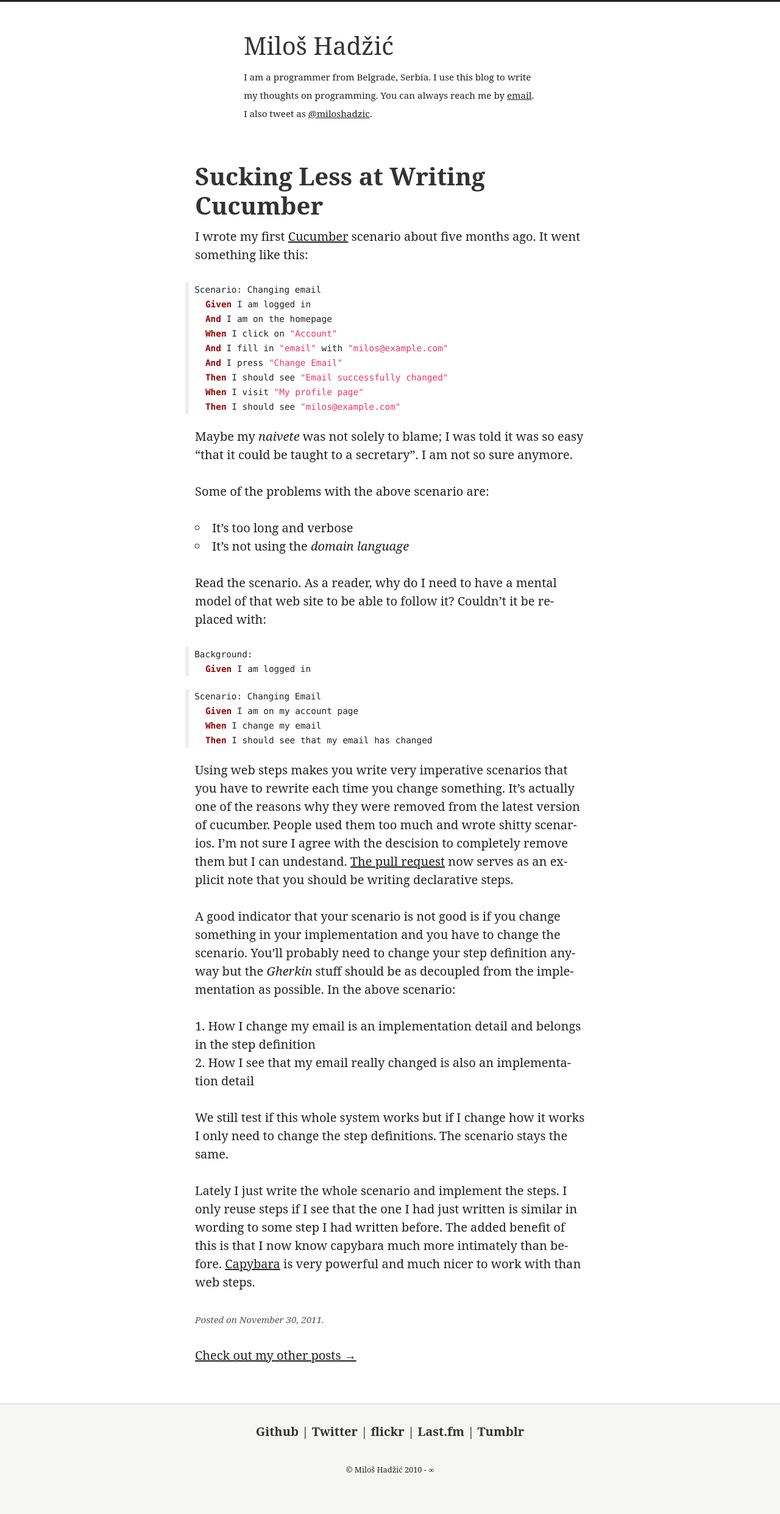
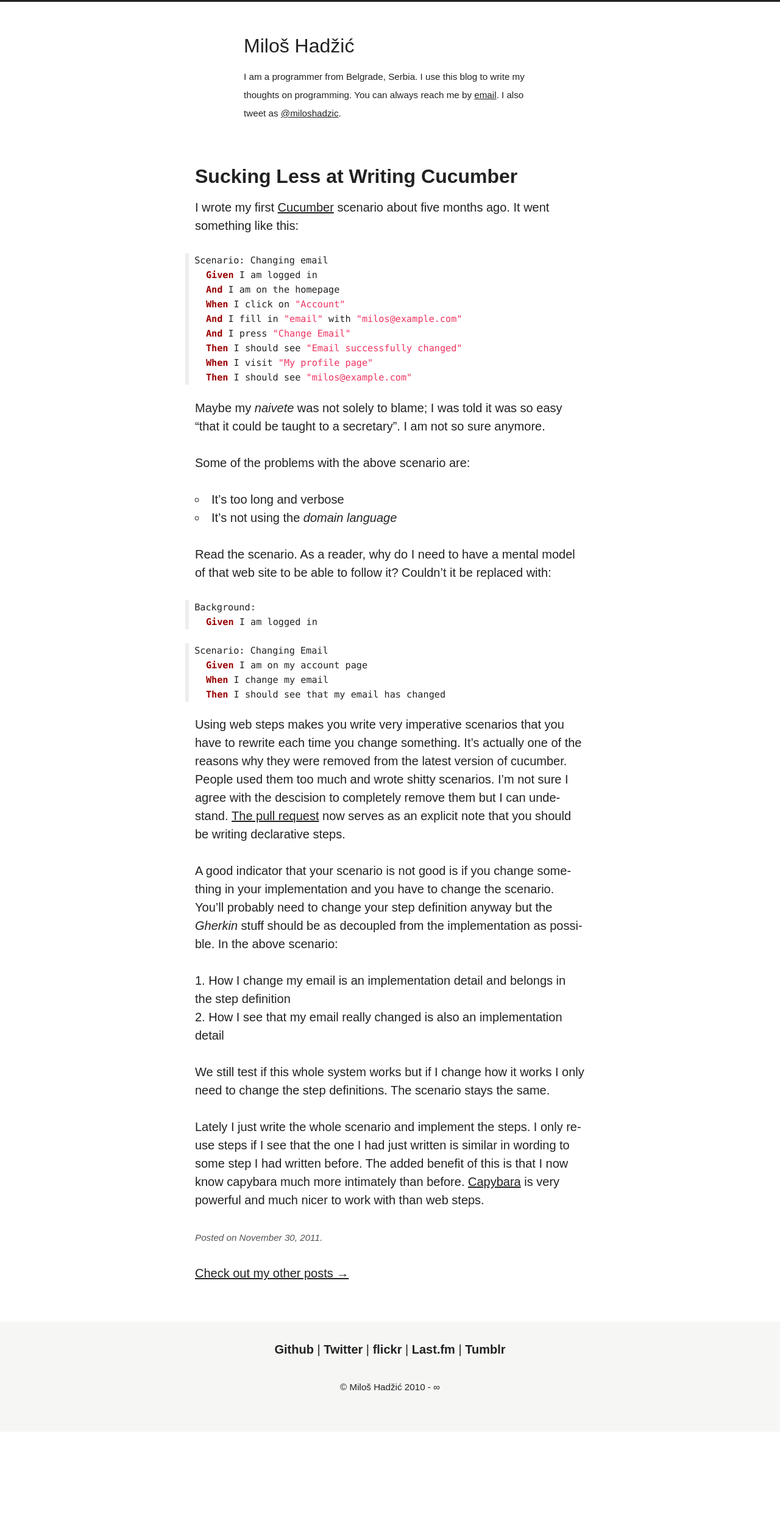
Before and after one commit to miloshadzic/miloshadzic.github.com, a Jekyll site: the page built from _posts/2011-09-25-sucking-less-at-writing-cucumber.md, in a window 1280 px wide. Shown: the whole page at 61% size. Built offline with Jekyll 4.4.1, drawn with Linux system fonts in a browser that asks for light colours; Markdown is read by kramdown in place of the engine named in the settings; after the commit the page ends 2348 px from its top, so only the background shows below that.

Commit message:
Change typography

```diff
--- a/resources/css/style.css
+++ b/resources/css/style.css
@@ -26,12 +26,11 @@ body {
   background: white;
   font-size: 125%;
   line-height: 1.5em;
-  font-family: "ff-meta-serif-web-pro-1","ff-meta-serif-web-pro-2","serif";
+  font-family: "freight-sans-pro-1", "freight-sans-pro-2", sans-serif;
   color: #222222;
   hyphens: auto;
   border-top: 0.2rem #222222 solid;
-  text-rendering: optimizeLegibility;
-  -webkit-font-smoothing: antialiased; }
+  text-rendering: optimizeLegibility; }
 
 ol, ul {
   list-style: none; }
@@ -67,8 +66,9 @@ p {
   hyphens: auto; }
 
 h1 {
-  color: #333333;
-  font-size: 2.5rem;
+  -webkit-font-smoothing: antialiased;
+  color: #222222;
+  font-size: 2rem;
   font-weight: bold;
   line-height: 3rem;
   margin-bottom: 0.75rem; }
@@ -84,7 +84,7 @@ h2, h3 {
   overflow: auto; }
 
 pre, code {
-  font-size: 0.90rem;
+  font-size: 0.95rem;
   line-height: 1.5rem;
   margin-left: -1rem;
   padding-left: 0.6rem;
@@ -161,20 +161,17 @@ footer {
   margin-top: 3.2em;
   padding-top: 1.5em;
   padding-bottom: 1.5em;
-  border-top: 1px solid #cccccc;
+  border-top: 1px solid #fcfcfb;
   background: #f6f6f5;
   width: 100%;
   text-align: center; }
 
 footer a {
-  color: #333333;
+  color: #222222;
   font-weight: bold;
   text-decoration: none;
   -moz-transition: border 0.3s ease-in;
   -webkit-transition: border 0.3s ease-in; }
-
-.meta {
-  float: left; }
 
 a > img {
   transition: border-color 0.3s ease-in;
@@ -201,9 +198,6 @@ a.thumb > img {
   margin-right: auto;
   display: block; }
 
-.bookimg {
-  margin: 0; }
-
 .small {
-  font-size: 0.8rem;
+  font-size: 0.95rem;
   line-height: 1.5em; }
```
Also changed, not shown: resources/sass/style.scss (+10 -18 lines).
